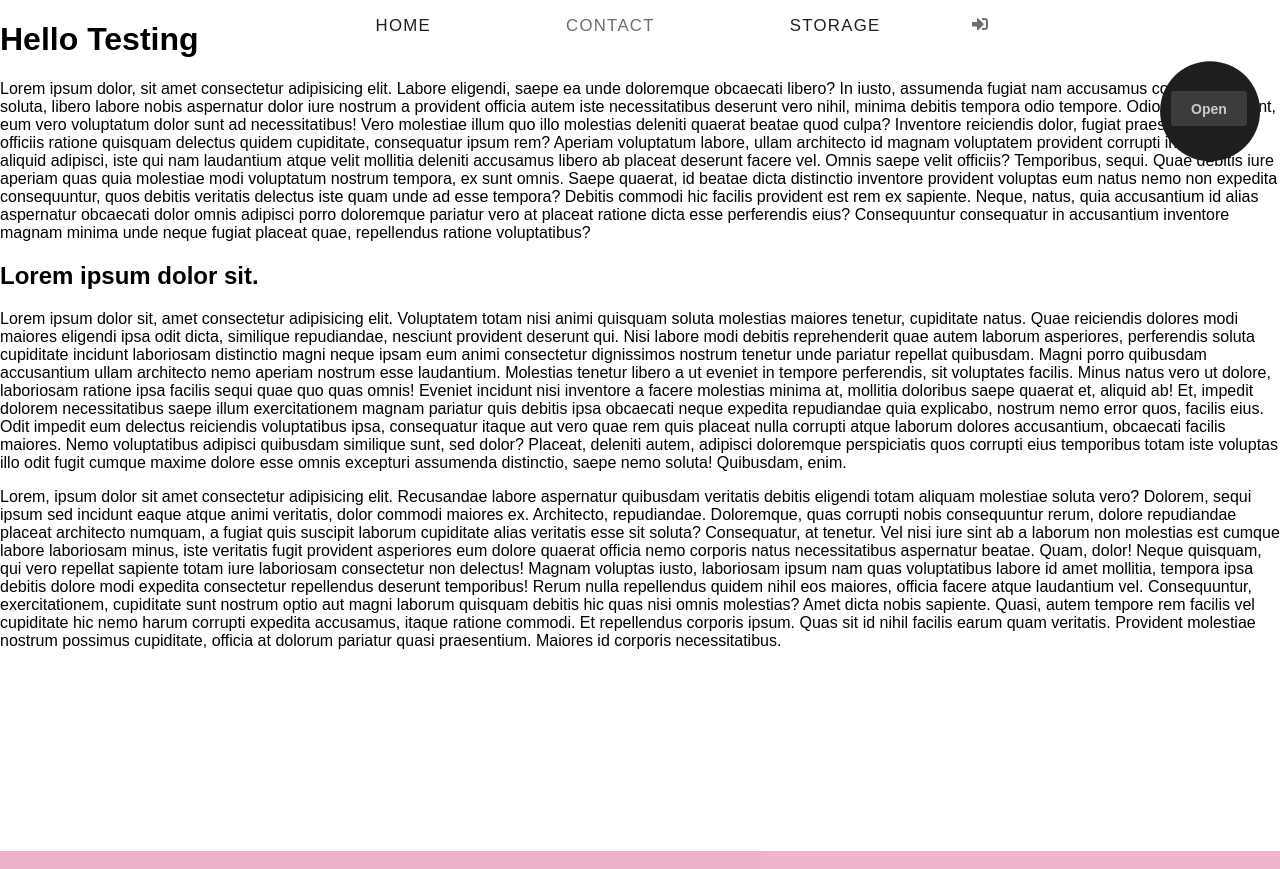
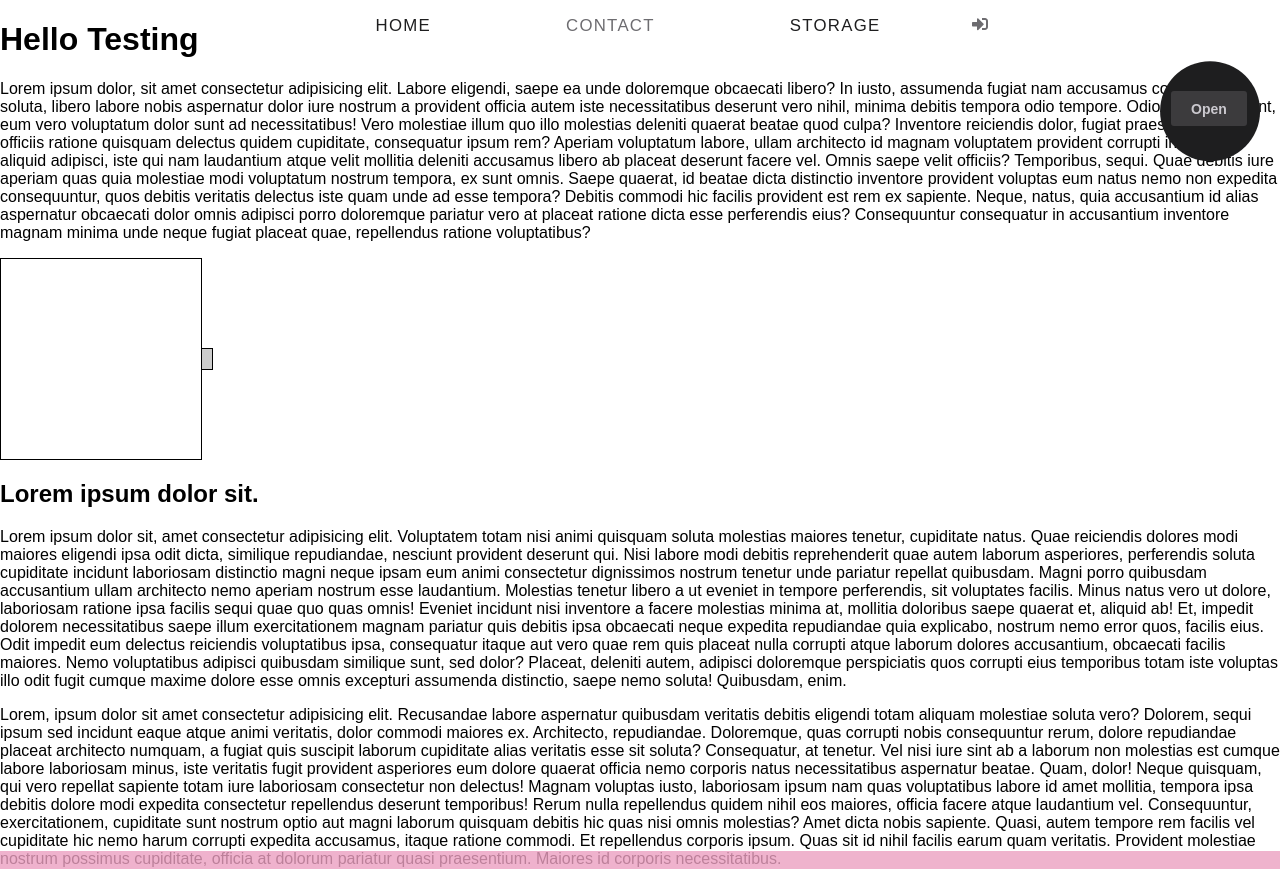
Before and after one commit to MaciejFigat/LFE, a React (Create React App) app in the folder frontend/: page /contact in a window 1280 px wide. Shown: the top 869 px of the page. Built offline with nearby package versions, Linux system fonts and the light colour scheme.

Commit message:
proof of concept - dragging the component width

```diff
--- /dev/null
+++ b/frontend/src/components/ResizableDiv/ResizableDiv.styled.js
@@ -0,0 +1,28 @@
+import styled from 'styled-components'
+// import { motion } from 'framer-motion'
+
+export const ResizableDivWrapper = styled.div`
+  z-index: 100;
+  #Resizable {
+    border: 1px solid black;
+    height: 200px;
+    width: 200px;
+  }
+  #Draggable {
+    background: rgba(1, 1, 1, 0.2);
+    border-bottom: 1px solid black;
+    border-right: 1px solid black;
+    border-top: 1px solid black;
+    cursor: col-resize;
+    height: 20px;
+    width: 10px;
+  }
+  .Block {
+    display: flex;
+    align-items: center;
+  }
+`
+export const ResizableBlock = styled.div`
+  display: flex;
+  align-items: center;
+`
--- /dev/null
+++ b/frontend/src/components/ResizableDiv/ResizableDiv.tsx
@@ -0,0 +1,44 @@
+import React, { useState } from 'react'
+import { ResizableDivWrapper } from './ResizableDiv.styled'
+
+interface ResizableDivProps {}
+
+const ResizableDiv: React.FC<ResizableDivProps> = () => {
+  const [initialPos, setInitialPos] = useState<any>(null)
+  //   const [initialSize, setInitialSize] = useState<number | null | string>(null)
+  const [initialSize, setInitialSize] = useState<any>(null)
+
+  const initial = (e: any) => {
+    let resizable = document.getElementById('Resizable')
+
+    setInitialPos(e.clientX)
+    if (resizable !== null) {
+      setInitialSize(resizable.offsetWidth)
+    }
+  }
+
+  const resize = (e: any) => {
+    let resizable = document.getElementById('Resizable')
+    if (resizable !== null) {
+      resizable.style.width = `${
+        parseInt(initialSize) + parseInt(e.clientX - initialPos)
+      }px`
+    }
+  }
+
+  return (
+    <ResizableDivWrapper>
+      <div className='Block'>
+        <div id='Resizable' />
+
+        <div
+          id='Draggable'
+          draggable='true'
+          onDragStart={initial}
+          onDrag={resize}
+        />
+      </div>
+    </ResizableDivWrapper>
+  )
+}
+export default ResizableDiv
--- a/frontend/src/screens/Contact.tsx
+++ b/frontend/src/screens/Contact.tsx
@@ -3,6 +3,7 @@ import InfoSection from '../components/InfoSection/InfoSection'
 import SideMenu from '../components/SideMenu/SideMenu'
 import HighlightPopMenu from '../components/HighlightPopRemake/HighlightPopMenu'
 import FragmentsColumn from '../components/FragmentsColumn/FragmentsColumn'
+import ResizableDiv from '../components/ResizableDiv/ResizableDiv'
 
 export const homeData = {
   topline: 'Lorem ipsum dolor sit.',
@@ -49,6 +50,7 @@ const Contact: React.FC<ContactProps> = () => {
                 unde neque fugiat placeat quae, repellendus ratione
                 voluptatibus?
               </p>
+              <ResizableDiv />
               <h2>Lorem ipsum dolor sit.</h2>
               <p>
                 Lorem ipsum dolor sit, amet consectetur adipisicing elit.
```
